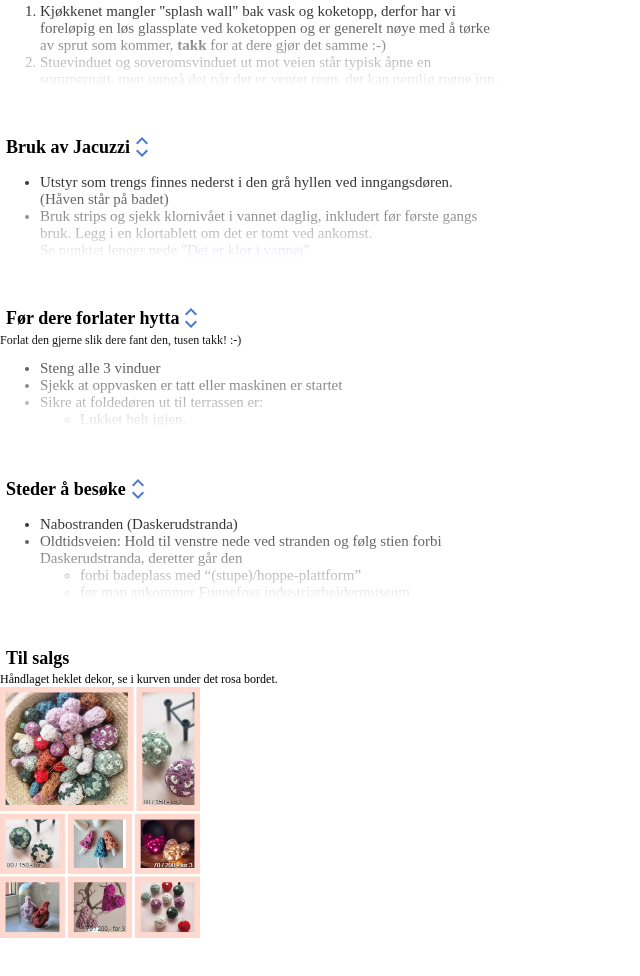
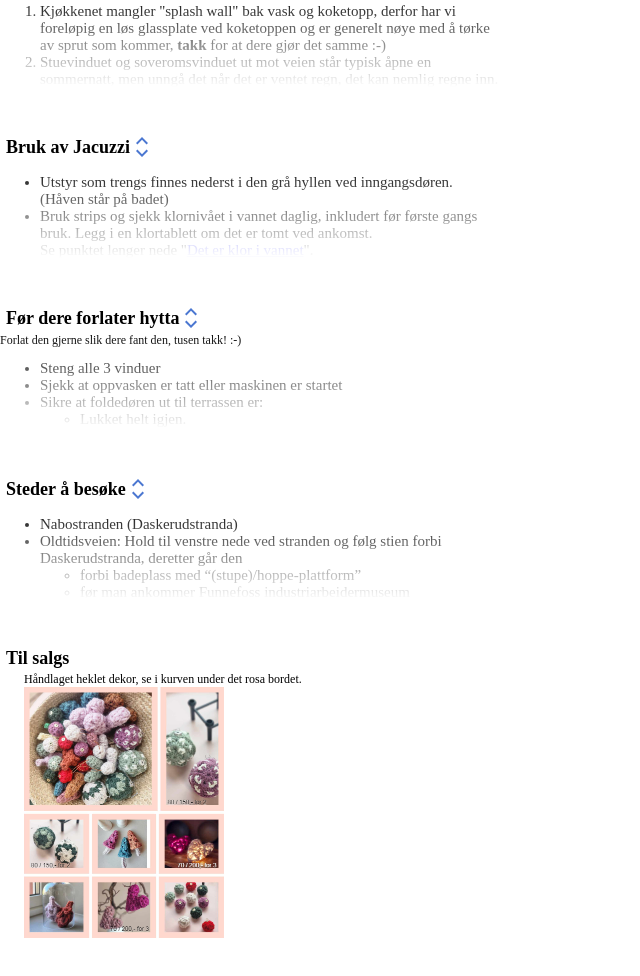
Before and after one commit to sommerhytta67/sommerhytta67.github.io, a website: page info/index.html in a window 1280 px wide. Shown: the part 732-1708 px from the top of the page, without its empty margins (0-640 px from the left). Drawn offline with Linux system fonts and the light colour scheme.

Commit message:
section.paragraph

```diff
--- a/css/main.css
+++ b/css/main.css
@@ -54,6 +54,9 @@ section::after {
 section.expanded {
     height: auto;
     overflow: visible;
+}
+section.paragraph{
+    padding-left: 2rem;
 }
 button.expanded span,
 button span.expanded,
--- a/info/index.html
+++ b/info/index.html
@@ -349,7 +349,7 @@
 <h2 class="section-title" data-section="craft">
     Til salgs
 </h2>
-<section id="craft" class="expanded">
+<section id="craft" class="expanded paragraph">
     Håndlaget heklet dekor, se i kurven under det rosa bordet.<br/>
     <a href="/g/k/hekledesign02.png"><img src="/g/k/hekledesign02_400.png" alt="Heklet design til salgs" width="200" /></a>
 </section>
```
